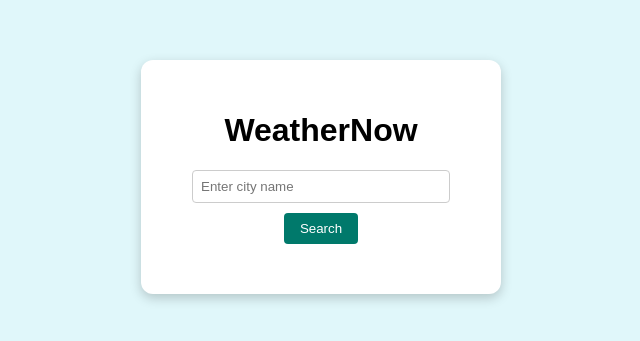
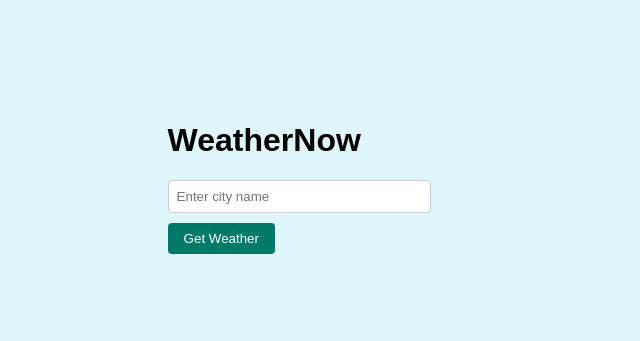
Before and after one commit to umama-khanam/WeatherNow, a plain HTML site: page index.html in a window 1280 px wide. Shown: the part 231-572 px from the top of the page, without its empty margins (319-959 px from the left). Drawn offline with Linux system fonts and the light colour scheme.

Commit message:
Update index.html

```diff
--- a/index.html
+++ b/index.html
@@ -1,19 +1,26 @@
 <!DOCTYPE html>
 <html lang="en">
   <head>
-  <meta charset="UTF-8">
-  <meta name="viewport" content="width=device-width, initial-scale=1.0">
+    <meta charset="UTF-8" />
+    <meta name="viewport" content="width=device-width, initial-scale=1.0" />
     <title>WeatherNow</title>
-  <link rel="stylesheet" href="style.css">
+
+    <!-- Link to your CSS file -->
+    <link rel="stylesheet" href="style.css" />
   </head>
   <body>
-  <div class="container">
+    <!-- Your content goes here -->
+    <div class="weather-container">
       <h1>WeatherNow</h1>
-    <input type="text" id="city-input" placeholder="Enter city name">
-    <button id="search-btn">Search</button>
-    <div id="weather-display"></div>
+      <input type="text" id="cityInput" placeholder="Enter city name" />
+      <button id="getWeatherBtn">Get Weather</button>
+
+      <div id="weatherResult">
+        <!-- Weather info will appear here -->
+      </div>
     </div>
 
+    <!-- Link to your JS file, placed before body ends -->
     <script src="script.js"></script>
   </body>
 </html>
```
Lines whose indentation alone changed are shown as unchanged.
